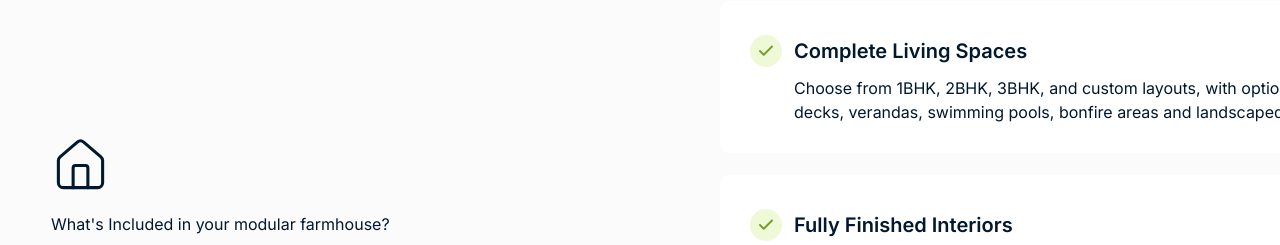
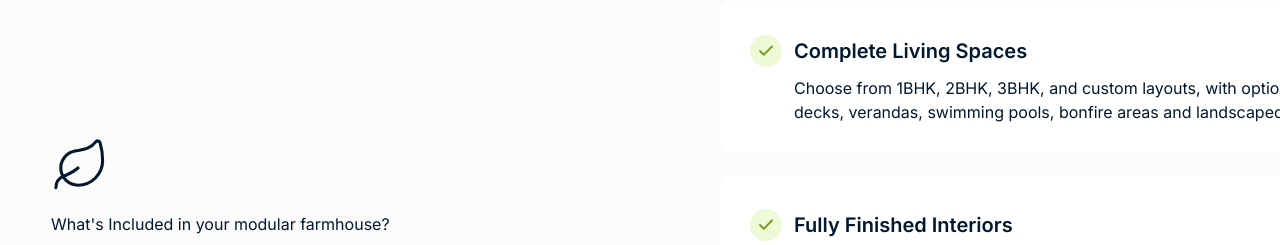
Before and after one commit to gauravsaluja2006/thermanest-website, a Next.js app: page /services/farmhouses in a window 1280 px wide. Shown: the part 1720-1965 px from the top of the page. Built offline with nearby package versions, Linux system fonts and the light colour scheme; a web font is replaced by a local one.

Commit message:
Show the correct icon per service in the includes section.
Add per-service includesSectionIcon data and a shared icon map instead of hardcoding Home for every service page.

Co-authored-by: Cursor <cursoragent@cursor.com>

```diff
--- a/app/(pages)/services/[slug]/page.tsx
+++ b/app/(pages)/services/[slug]/page.tsx
@@ -52,6 +52,7 @@ export default async function ServiceDetailPage({ params }: Props) {
       <ServiceIncludes
         sectionTitle={detail.includesSectionTitle}
         sectionSubtitle={detail.includesSectionSubtitle}
+        sectionIcon={detail.includesSectionIcon}
         ctaLabel={detail.includesCtaLabel}
         items={detail.includesItems}
       />
--- a/components/sections/ServiceBenefits.tsx
+++ b/components/sections/ServiceBenefits.tsx
@@ -1,53 +1,8 @@
 'use client';
 
-import {
-  Briefcase,
-  Clock,
-  Home,
-  LayoutGrid,
-  Leaf,
-  MapPin,
-  Plus,
-  RefreshCcw,
-  Shield,
-  Sliders,
-  Sparkles,
-  Star,
-  Sun,
-  TrendingDown,
-  TrendingUp,
-  Truck,
-  Users,
-  VolumeX,
-  Wifi,
-  Zap,
-  type LucideIcon,
-} from "lucide-react";
 import { motion, useReducedMotion } from "framer-motion";
 import type { ServiceBenefit } from "@/data/services";
-
-const iconMap: Record<string, LucideIcon> = {
-  Briefcase,
-  Clock,
-  Home,
-  LayoutGrid,
-  Leaf,
-  MapPin,
-  Plus,
-  RefreshCcw,
-  Shield,
-  Sliders,
-  Sparkles,
-  Star,
-  Sun,
-  TrendingDown,
-  TrendingUp,
-  Truck,
-  Users,
-  VolumeX,
-  Wifi,
-  Zap,
-};
+import { getServiceIcon } from "@/components/ui/serviceIcons";
 
 interface ServiceBenefitsProps {
   sectionTitle: string;
@@ -98,7 +53,7 @@ export function ServiceBenefits({ sectionTitle, sectionSubtitle, benefits }: Ser
         {/* Benefit cards grid */}
         <div className="grid grid-cols-1 md:grid-cols-2 lg:grid-cols-3 gap-[30px]">
           {benefits.map((benefit, index) => {
-            const Icon = iconMap[benefit.icon] ?? Sparkles;
+            const Icon = getServiceIcon(benefit.icon);
             return (
               <motion.div
                 key={index}
--- a/components/sections/ServiceIncludes.tsx
+++ b/components/sections/ServiceIncludes.tsx
@@ -1,13 +1,15 @@
 'use client';
 
 import Link from "next/link";
-import { ArrowRight, Check, Home } from "lucide-react";
+import { ArrowRight, Check } from "lucide-react";
 import { motion, useReducedMotion } from "framer-motion";
 import type { ServiceIncludeItem } from "@/data/services";
+import { getServiceIcon } from "@/components/ui/serviceIcons";
 
 interface ServiceIncludesProps {
   sectionTitle: string;
   sectionSubtitle: string;
+  sectionIcon: string;
   ctaLabel: string;
   ctaHref?: string;
   items: ServiceIncludeItem[];
@@ -16,11 +18,13 @@ interface ServiceIncludesProps {
 export function ServiceIncludes({
   sectionTitle,
   sectionSubtitle,
+  sectionIcon,
   ctaLabel,
   ctaHref = "/contact",
   items,
 }: ServiceIncludesProps) {
   const reduced = useReducedMotion();
+  const Icon = getServiceIcon(sectionIcon);
 
   const fadeUp = (delay: number) =>
     reduced
@@ -53,7 +57,7 @@ export function ServiceIncludes({
             style={{ width: "59px", height: "59px" }}
             aria-hidden="true"
           >
-            <Home
+            <Icon
               size={59}
               strokeWidth={1.25}
               style={{ color: "var(--color-text-primary)" }}
--- /dev/null
+++ b/components/ui/serviceIcons.ts
@@ -0,0 +1,50 @@
+import {
+  Briefcase,
+  Clock,
+  Home,
+  LayoutGrid,
+  Leaf,
+  MapPin,
+  Plus,
+  RefreshCcw,
+  Shield,
+  Sliders,
+  Sparkles,
+  Star,
+  Sun,
+  TrendingDown,
+  TrendingUp,
+  Truck,
+  Users,
+  VolumeX,
+  Wifi,
+  Zap,
+  type LucideIcon,
+} from "lucide-react";
+
+export const serviceIconMap: Record<string, LucideIcon> = {
+  Briefcase,
+  Clock,
+  Home,
+  LayoutGrid,
+  Leaf,
+  MapPin,
+  Plus,
+  RefreshCcw,
+  Shield,
+  Sliders,
+  Sparkles,
+  Star,
+  Sun,
+  TrendingDown,
+  TrendingUp,
+  Truck,
+  Users,
+  VolumeX,
+  Wifi,
+  Zap,
+};
+
+export function getServiceIcon(name: string): LucideIcon {
+  return serviceIconMap[name] ?? Sparkles;
+}
--- a/data/services.ts
+++ b/data/services.ts
@@ -110,6 +110,7 @@ export interface ServiceDetail extends Service {
   benefits: ServiceBenefit[];
   includesSectionTitle: string;
   includesSectionSubtitle: string;
+  includesSectionIcon: string;
   includesCtaLabel: string;
   includesItems: ServiceIncludeItem[];
   gallerySectionTitle: string;
@@ -148,6 +149,7 @@ export const serviceDetails: Record<string, ServiceDetail> = {
     ],
     includesSectionTitle: "What's Included In Your Modular Home?",
     includesSectionSubtitle: "Everything You Need, Built In! Every THERMANEST modular home is delivered as a complete living solution with integrated systems, premium finishes and customizable options.",
+    includesSectionIcon: "Home",
     includesCtaLabel: "Build Your Dream Home",
     includesItems: [
       { title: "Complete Living Spaces", description: "Choose from studio, 1-bedroom, 2-bedroom, 3-bedroom and custom layouts with options to add front porch, outdoor seating area and parking space" },
@@ -192,6 +194,7 @@ export const serviceDetails: Record<string, ServiceDetail> = {
     ],
     includesSectionTitle: "What's Included in your modular office?",
     includesSectionSubtitle: "Every THERMANEST modular office is thoughtfully designed to combine functionality, comfort and flexibility, creating workspaces that support modern business operations.",
+    includesSectionIcon: "Briefcase",
     includesCtaLabel: "Set Up Your Office Space",
     includesItems: [
       { title: "Complete Office Space", description: "From single-cabin offices to larger workstation-based layouts, spaces can be configured to include reception areas, client lounge, meeting rooms, pantry facilities, washrooms and employee amenities." },
@@ -236,6 +239,7 @@ export const serviceDetails: Record<string, ServiceDetail> = {
     ],
     includesSectionTitle: "What's Included in your modular resort?",
     includesSectionSubtitle: "Every THERMANEST modular resort is thoughtfully designed to combine guest comfort, operational efficiency and hospitality flexibility, creating exceptional experiences for guests and resort owners alike.",
+    includesSectionIcon: "Star",
     includesCtaLabel: "Plan Your Resort Project",
     includesItems: [
       { title: "Resort Configurations & Facilities", description: "Available as cottages, villas, suites, with optional additions such as restaurants, wellness spaces, reception areas, swimming pool, bonfire area, kids play area and staff accommodation." },
@@ -280,6 +284,7 @@ export const serviceDetails: Record<string, ServiceDetail> = {
     ],
     includesSectionTitle: "What's Included in your modular villa?",
     includesSectionSubtitle: "Every THERMANEST modular villa is delivered as a complete living environment, thoughtfully planned to suit a variety of lifestyles and requirements.",
+    includesSectionIcon: "Sparkles",
     includesCtaLabel: "Design Your Modular Villa",
     includesItems: [
       { title: "Complete Living Spaces", description: "Includes bedrooms, kitchen, family lounge, dining area, bathrooms, and balconies across 2 BHK, 3 BHK, and larger villas, with optional additions such as outdoor spaces, swimming pool, wellness areas, home office, barbecue area, entertainment room and parking." },
@@ -324,6 +329,7 @@ export const serviceDetails: Record<string, ServiceDetail> = {
     ],
     includesSectionTitle: "What's Included in your modular farmhouse?",
     includesSectionSubtitle: "Every THERMANEST modular farmhouse is delivered as a complete living environment, thoughtfully planned to suit a variety of lifestyles and requirements.",
+    includesSectionIcon: "Leaf",
     includesCtaLabel: "Build Your Farmhouse Retreat",
     includesItems: [
       { title: "Complete Living Spaces", description: "Choose from 1BHK, 2BHK, 3BHK, and custom layouts, with options to add decks, verandas, swimming pools, bonfire areas and landscaped gardens" },
@@ -368,6 +374,7 @@ export const serviceDetails: Record<string, ServiceDetail> = {
     ],
     includesSectionTitle: "What's Included In Your Relocatable Space?",
     includesSectionSubtitle: "Everything You Need On-Site! Each THERMANEST relocatable unit is delivered ready to use with all fittings and utilities included.",
+    includesSectionIcon: "Truck",
     includesCtaLabel: "Deploy Your Modular Space",
     includesItems: [
       { title: "Functional Space Configuration", description: "Office cabins, accommodation units, security posts, washroom blocks and storage spaces available" },
```
